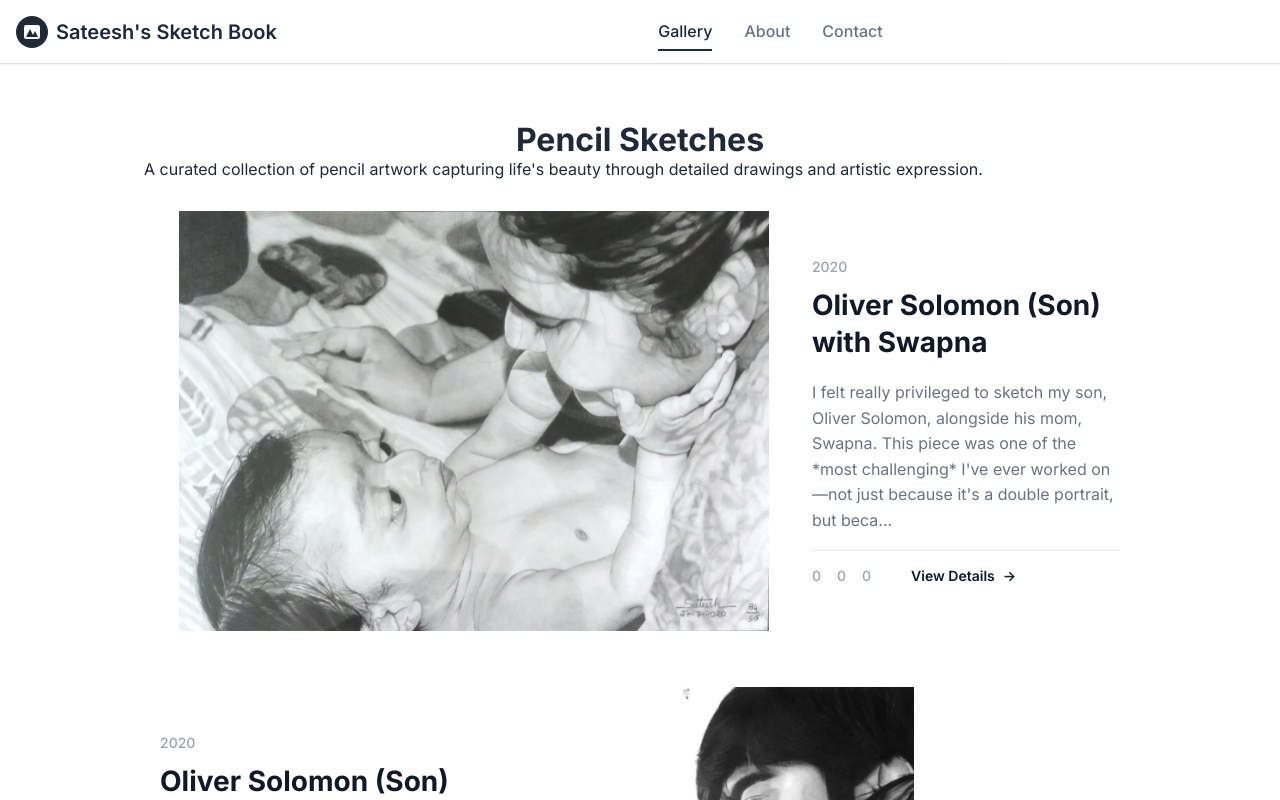
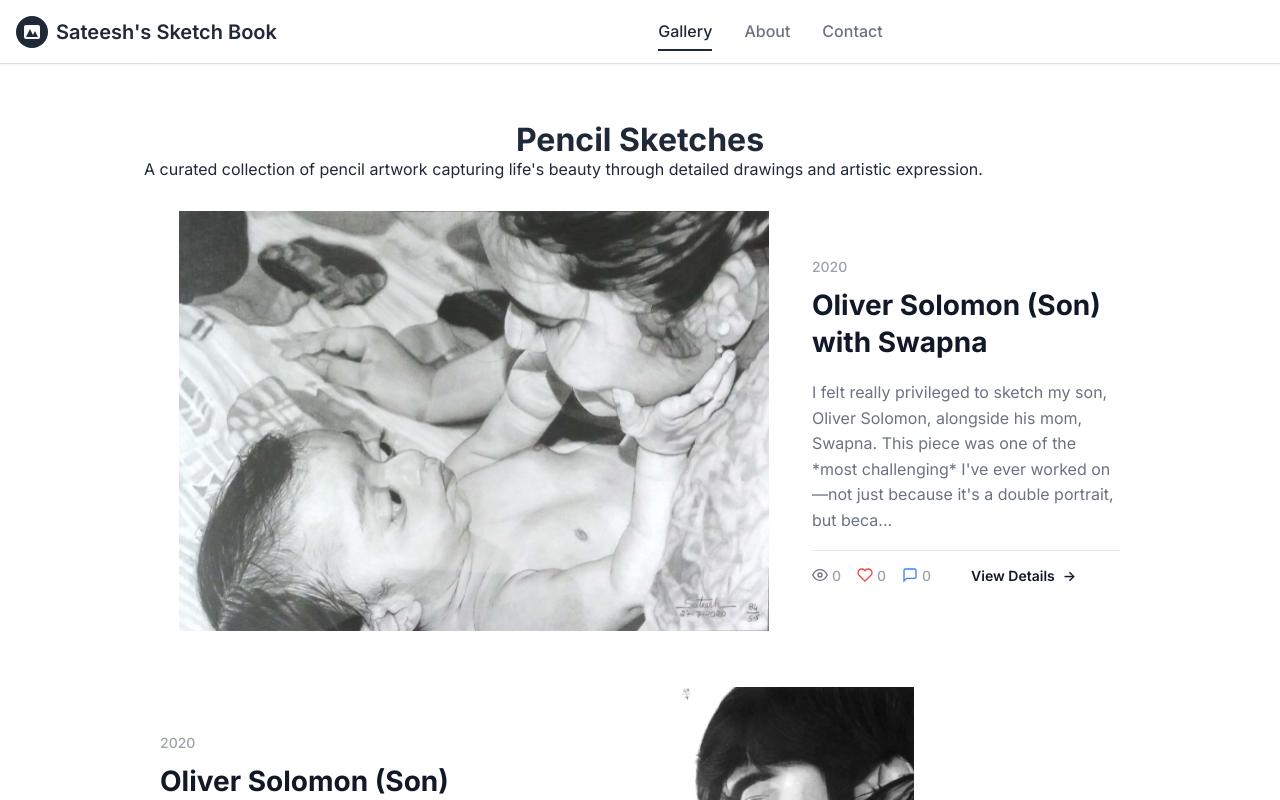
Before and after one commit to sat33shgit/SketchesWebsite, a React (Vite) app: page / in a window 1280 px wide. Built offline with nearby package versions, Linux system fonts and the light colour scheme; no server answers.

Commit message:
ui: add stat icons (views/likes/comments) to Gallery

```diff
--- a/src/pages/Gallery.jsx
+++ b/src/pages/Gallery.jsx
@@ -108,9 +108,27 @@ const Gallery = () => {
 
                   <div className="card-footer">
                     <div className="card-stats">
-                      <span className="stat">{viewsLoading ? <span className="stat-shimmer" aria-hidden="true"></span> : (viewsCounts[sketch.id] ?? 0)}</span>
-                      <span className="stat">{likeLoading ? <span className="stat-shimmer" aria-hidden="true"></span> : (likeCounts[sketch.id] ?? 0)}</span>
-                      <span className="stat">{commentLoading ? <span className="stat-shimmer" aria-hidden="true"></span> : (commentCounts[sketch.id] ?? 0)}</span>
+                      <span className="stat">
+                        <svg className="stat-icon" viewBox="0 0 24 24" fill="none" stroke="currentColor" width="16" height="16" aria-hidden="true">
+                          <path d="M1 12s4-8 11-8 11 8 11 8-4 8-11 8-11-8-11-8z"></path>
+                          <circle cx="12" cy="12" r="3"></circle>
+                        </svg>
+                        {viewsLoading ? <span className="stat-shimmer" aria-hidden="true"></span> : (viewsCounts[sketch.id] ?? 0)}
+                      </span>
+
+                      <span className="stat">
+                        <svg className="stat-icon" viewBox="0 0 24 24" fill="none" stroke="currentColor" width="16" height="16" aria-hidden="true">
+                          <path d="M20.84 4.61a5.5 5.5 0 0 0-7.78 0L12 5.67l-1.06-1.06a5.5 5.5 0 0 0-7.78 7.78l1.06 1.06L12 21.23l7.78-7.78 1.06-1.06a5.5 5.5 0 0 0 0-7.78z"></path>
+                        </svg>
+                        {likeLoading ? <span className="stat-shimmer" aria-hidden="true"></span> : (likeCounts[sketch.id] ?? 0)}
+                      </span>
+
+                      <span className="stat">
+                        <svg className="stat-icon" viewBox="0 0 24 24" fill="none" stroke="currentColor" width="16" height="16" aria-hidden="true">
+                          <path d="M21 15a2 2 0 0 1-2 2H7l-4 4V5a2 2 0 0 1 2-2h14a2 2 0 0 1 2 2z"></path>
+                        </svg>
+                        {commentLoading ? <span className="stat-shimmer" aria-hidden="true"></span> : (commentCounts[sketch.id] ?? 0)}
+                      </span>
                     </div>
                     <Link to={`/sketch/${sketch.id}`} className="view-details">{t('gallery.viewDetails')}<span className="arrow-icon">-&gt;</span></Link>
                   </div>
```
